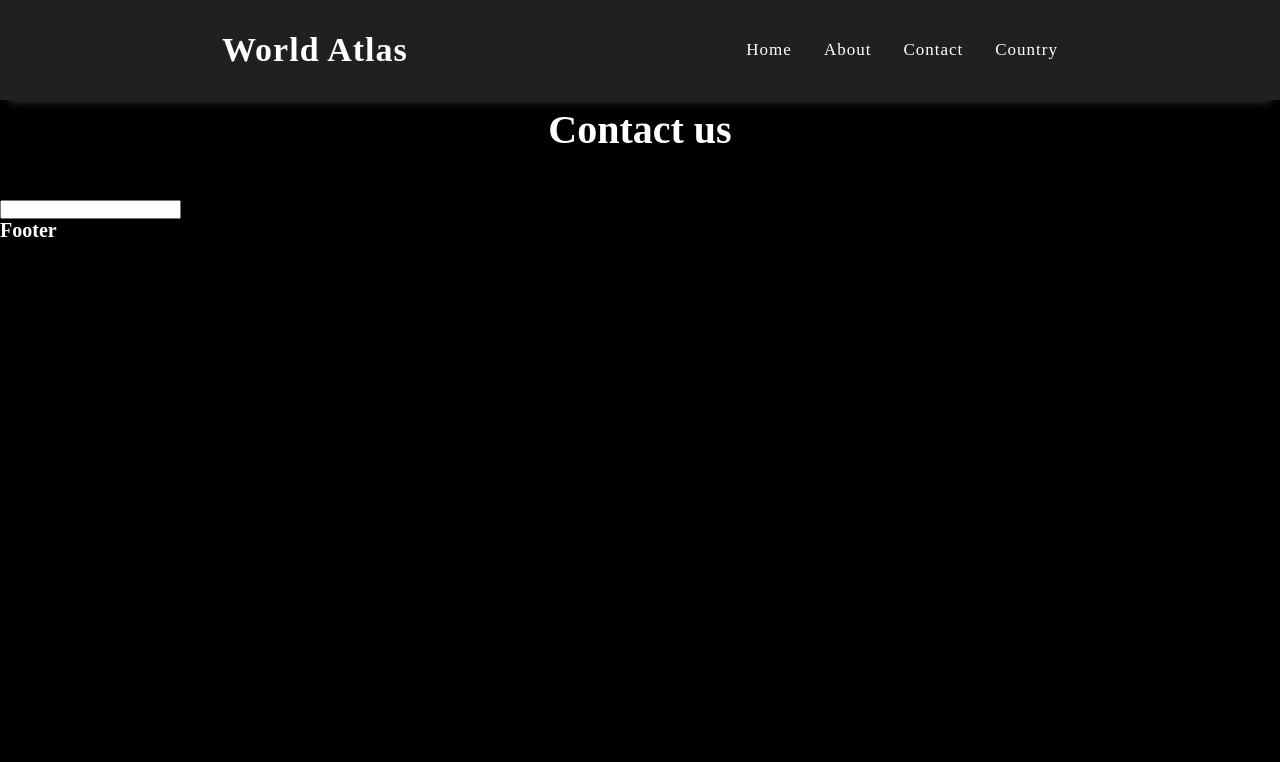
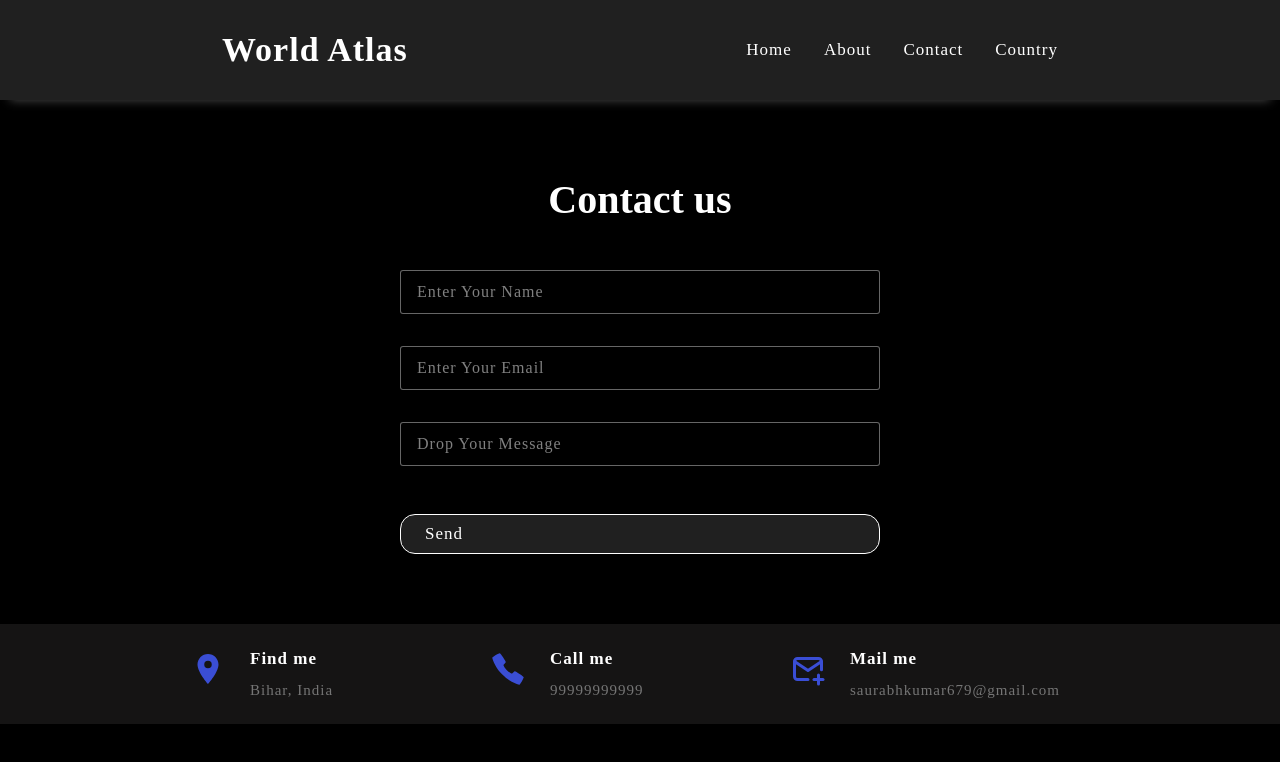
Before and after one commit to saurabhkara/Github-Action-Learning, a React (Vite) app: page /contact in a window 1280 px wide. Shown: the top 762 px of the page. Built offline with nearby package versions, Linux system fonts and the light colour scheme.

Commit message:
footer done

```diff
--- a/src/App.css
+++ b/src/App.css
@@ -315,7 +315,6 @@ nav ul {
   display: flex;
   gap: 2.4rem;
   align-items: center;
-
   & .icon {
     color: #3a4ed5;
     font-size: 3.6rem;
@@ -508,8 +507,7 @@ contact us page
 --------------- */
 
 .section-contact {
-  margin: 9.6rem auto;
-
+  margin: 7rem auto;
   & hr {
     border-color: rgba(255, 255, 255, 0.6);
   }
--- /dev/null
+++ b/src/api/footerData.json
@@ -0,0 +1,17 @@
+[
+  {
+    "icon": "MdPlace",
+    "title": "Find me",
+    "details": "Bihar, India"
+  },
+  {
+    "icon": "IoCallSharp",
+    "title": "Call me",
+    "details": "99999999999"
+  },
+  {
+    "icon": "TbMailPlus",
+    "title": "Mail me",
+    "details": "saurabhkumar679@gmail.com"
+  }
+]
--- a/src/components/Footer.jsx
+++ b/src/components/Footer.jsx
@@ -1,9 +1,31 @@
 import React from "react";
+import footerData from "../api/footerData.json";
+import { IoCallSharp } from "react-icons/io5";
+import { MdPlace } from "react-icons/md";
+import { TbMailPlus } from "react-icons/tb";
 
 export default function Footer() {
+  const footerIcon = {
+    MdPlace: <MdPlace />,
+    IoCallSharp: <IoCallSharp />,
+    TbMailPlus: <TbMailPlus />,
+  };
   return (
-    <div>
-      <h1>Footer</h1>
-    </div>
+    <footer className="footer-section">
+      <div className="grid container grid-three-cols">
+        {footerData.map((item, index) => {
+          const { icon, title, details } = item;
+          return (
+            <div className="footer-contact" key={index}>
+              <div className="icon">{footerIcon[icon]}</div>
+              <div className="footer-contact-text">
+                <p>{title}</p>
+                <p>{details}</p>
+              </div>
+            </div>
+          );
+        })}
+      </div>
+    </footer>
   );
 }
--- a/src/screens/Contact.jsx
+++ b/src/screens/Contact.jsx
@@ -1,18 +1,43 @@
-import React from "react";
+export default function Contact() {
+  const handleSubmitForm = (formData) => {
+    const entries = Object.fromEntries(formData.entries());
 
-export default function Contact() {
+    // const name = formData.get("username");
+    // console.log("name&&", name);
+    console.log(entries);
+  };
   return (
-    <section className="section-container">
+    <section className="section-contact">
       <h2 className="container-title">Contact us</h2>
-      <form action="">
+      <div className="contact-wrapper container">
+        <form action={handleSubmitForm}>
           <input
             name="username"
             placeholder="Enter your name"
             type="text"
             required
             autoCorrect="false"
+            className="form-control"
           />
+          <input
+            name="email"
+            placeholder="Enter your email"
+            type="email"
+            required
+            autoCorrect="false"
+            className="form-control"
+          />
+          <input
+            name="message"
+            placeholder="Drop your message"
+            type="message"
+            autoCorrect="false"
+            className="form-control"
+            rows="10"
+          />
+          <button type="submit">Send</button>
         </form>
+      </div>
     </section>
   );
 }
```
Also changed, not shown: src/api/axiosApi.js (added, +13 -0 lines). Lines whose indentation alone changed are shown as unchanged.
